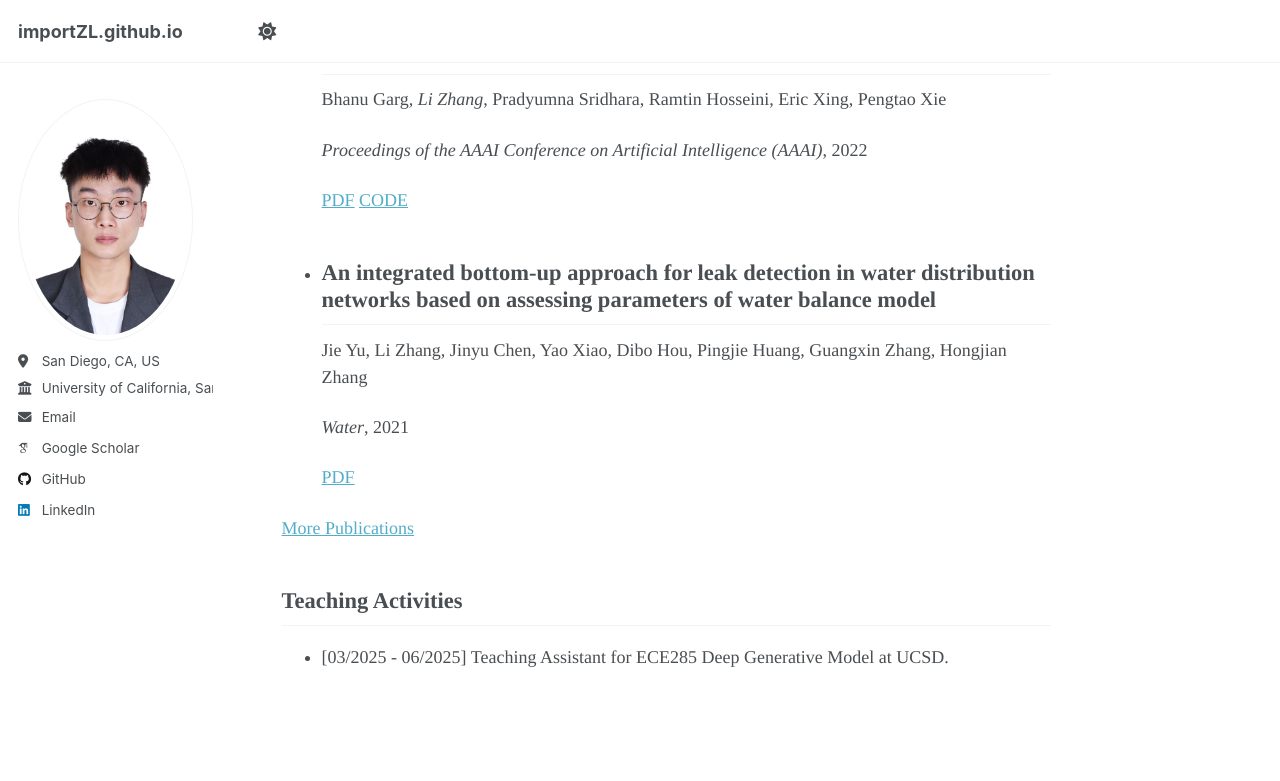
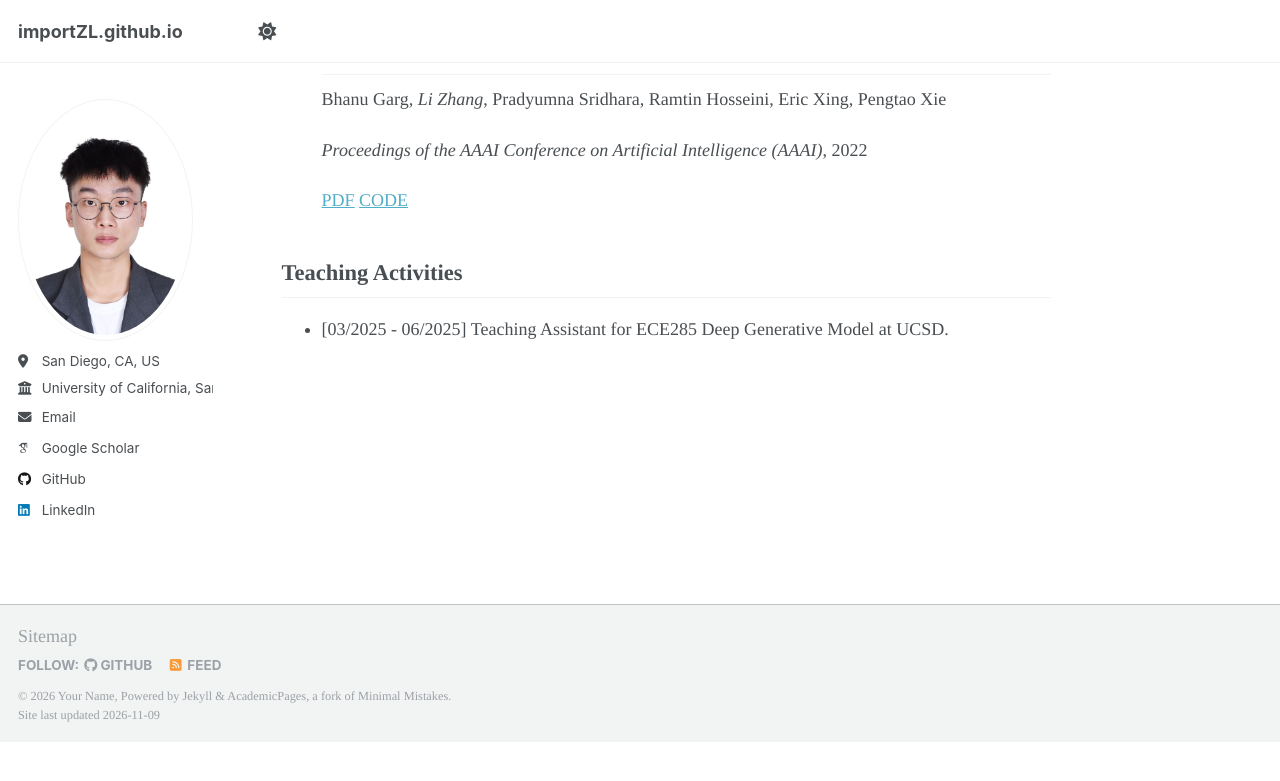
Before and after one commit to importZL/importZL.github.io, a Jekyll site: the page built from _pages/about.md, in a window 1280 px wide and 900 px high, scrolled down 2888 px. Shown: the top 781 px of the window. Built offline with Jekyll 4.4.1, drawn with Linux system fonts in a browser that asks for light colours; some web fonts are replaced; a script that is not in the unit is left out; after the commit the page ends 3630 px from its top, so only the background shows below that.

Commit message:
Update about.md

```diff
--- a/_pages/about.md
+++ b/_pages/about.md
@@ -87,16 +87,6 @@ Selected Publications
 
   [PDF](https://arxiv.org/abs/2111.06353) [CODE](https://github.com/importZL/LFM)
 
-- ## An integrated bottom-up approach for leak detection in water distribution networks based on assessing parameters of water balance model
-  Jie Yu, Li Zhang, Jinyu Chen, Yao Xiao, Dibo Hou, Pingjie Huang, Guangxin Zhang, Hongjian Zhang
-
-  _Water_, 2021
-
-  [PDF](https://www.mdpi.com/2073-4441/13/6/867)
-
-
-[More Publications]([/publications](https://scholar.google.com/citations?hl=zh-CN&view_op=list_works&gmla=AJsN-F44-faf7S_f3JRjy-iVVAFOzj9BUjbNPmnbspJFbCTRoqv9-UER7ux7Vg8Nv-tZ1ELIxmLqk2qvZsA1qChmzb1sE0SDd7sR_RQRoPZp8vcLoAArJT8&user=RRzZk4YAAAAJ))
-
 
 Teaching Activities
 ------
```
